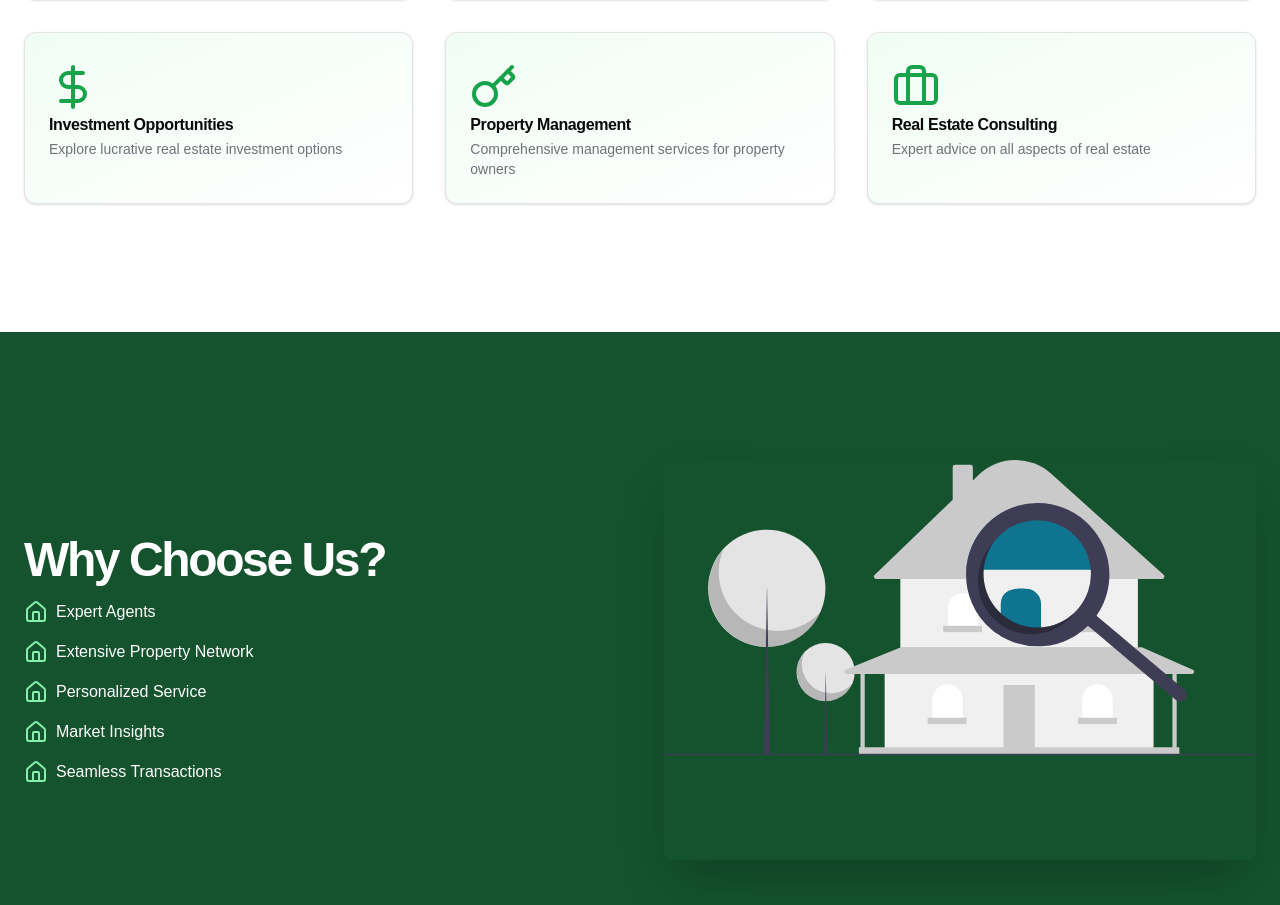
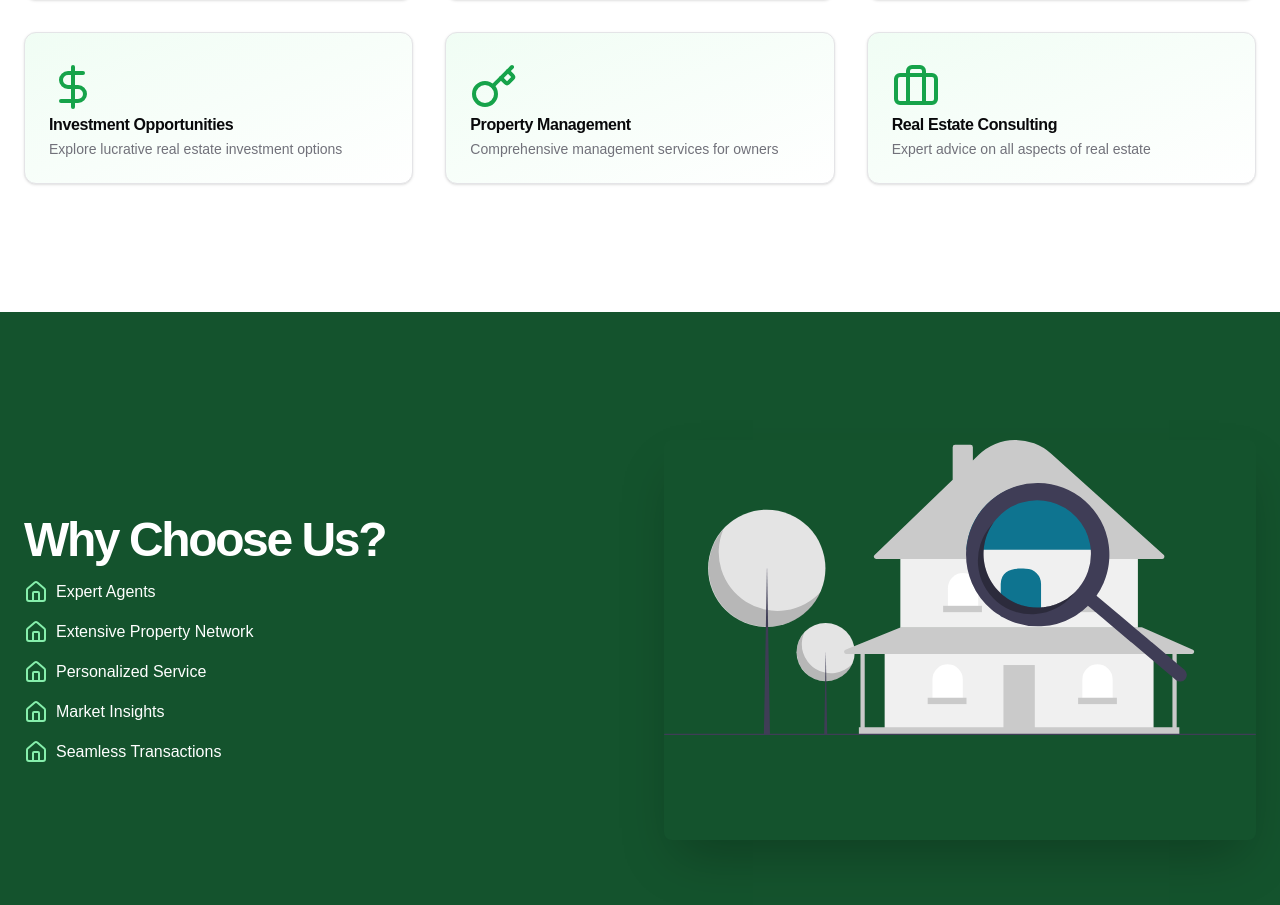
Before and after one commit to Asif-Alam1/rfm-website, a Next.js app: page /real-estate in a window 1280 px wide. Shown: the part 860-1765 px from the top of the page. Built offline with nearby package versions, Linux system fonts and the light colour scheme.

Commit message:
Update page.jsx

```diff
--- a/app/real-estate/page.jsx
+++ b/app/real-estate/page.jsx
@@ -104,7 +104,7 @@ export default function RealEstate() {
 		{
 			icon: Key,
 			title: 'Property Management',
-			description: 'Comprehensive management services for property owners'
+			description: 'Comprehensive management services for owners'
 		},
 		{
 			icon: Briefcase,
```
